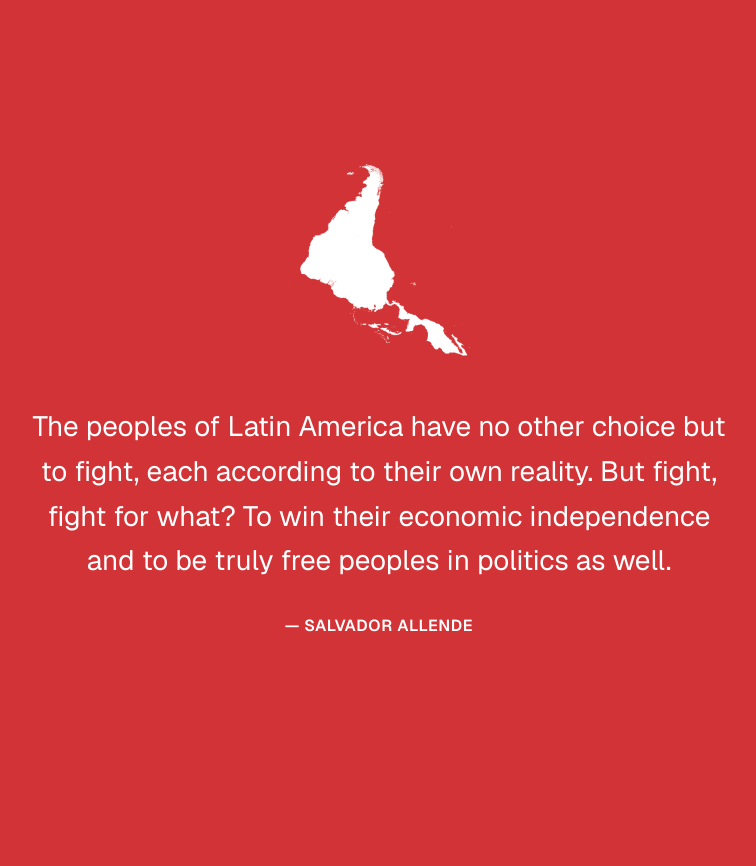
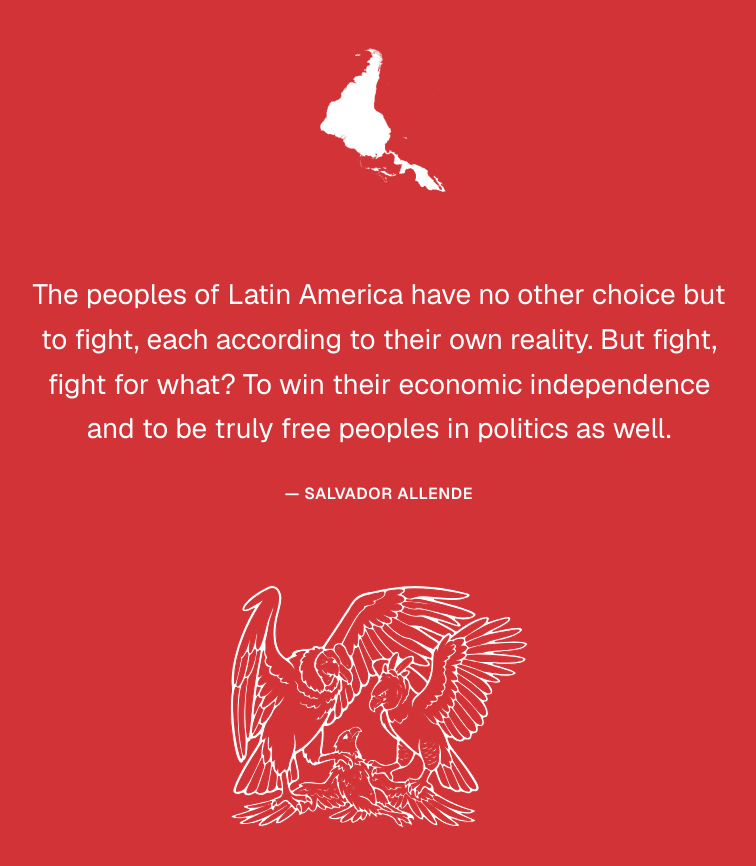
Before and after one commit to diegocoxta/libertad.lat, a Next.js app: page /en in a window 1280 px wide. Shown: the top 866 px of the page, without its empty margins (261-1017 px from the left). Before the commit the page ends 800 px from the top, so only its background shows below. Built offline with nearby package versions, Linux system fonts and the light colour scheme.

Commit message:
feat(page): show condor and harpy emblem below the quote

```diff
--- a/app/[locale]/page.module.css
+++ b/app/[locale]/page.module.css
@@ -2,7 +2,7 @@
   display: grid;
   place-items: center;
   align-content: center;
-  gap: 3rem;
+  gap: 5rem;
   min-height: 100dvh;
   padding: 48px 24px;
 }
@@ -10,10 +10,11 @@
 .logo {
   width: auto;
   height: 9rem;
+}
 
-  @media (width >= 640px) {
-    height: 12rem;
-  }
+.emblem {
+  width: 300px;
+  height: auto;
 }
 
 .quote {
--- a/app/[locale]/page.tsx
+++ b/app/[locale]/page.tsx
@@ -1,5 +1,6 @@
 import { notFound } from 'next/navigation';
 
+import { CondorHarpyEagle } from '~/components/condor-harpy-eagle';
 import { InvertedAmerica } from '~/components/inverted-america';
 import { getTranslations, isSupportedLocale } from '~/lib/i18n';
 
@@ -23,6 +24,7 @@ export default async function HomePage({ params }: PageProps<'/[locale]'>) {
         </blockquote>
         <figcaption>— {t('page.author')}</figcaption>
       </figure>
+      <CondorHarpyEagle className={styles.emblem} />
     </main>
   );
 }
```
